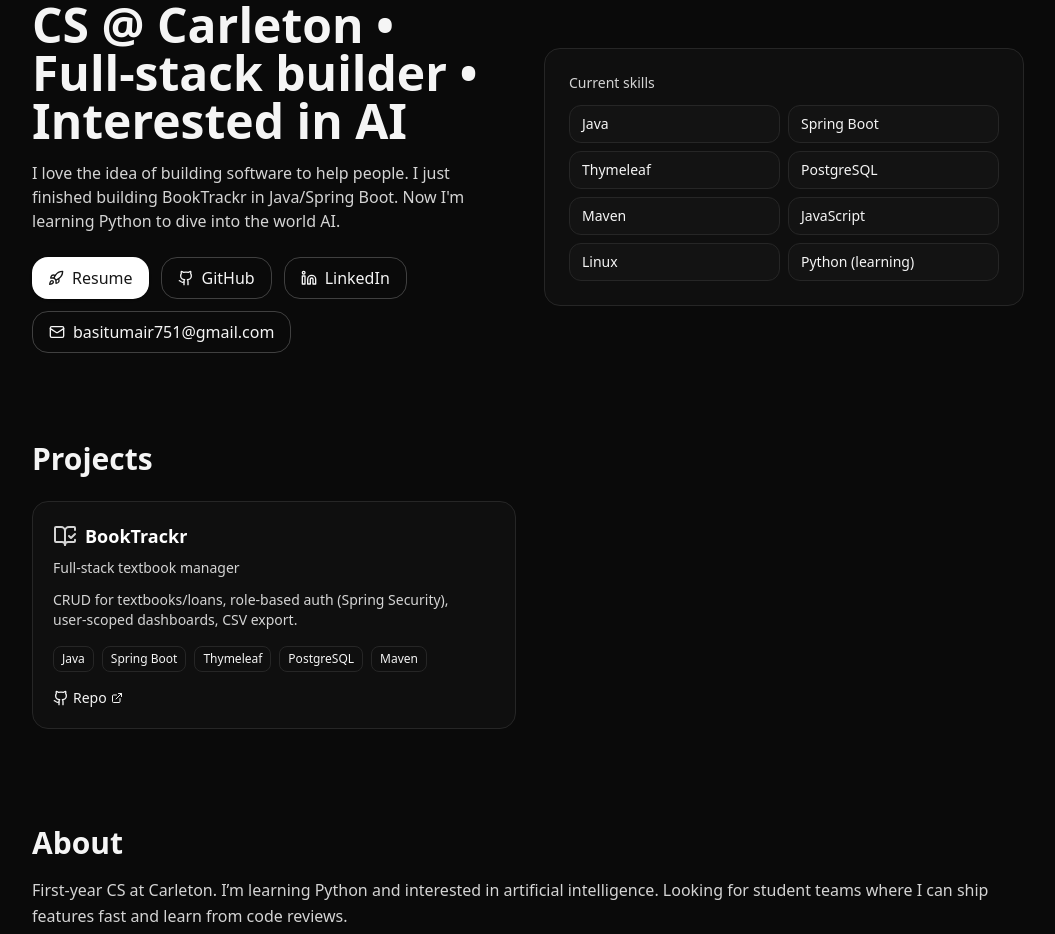
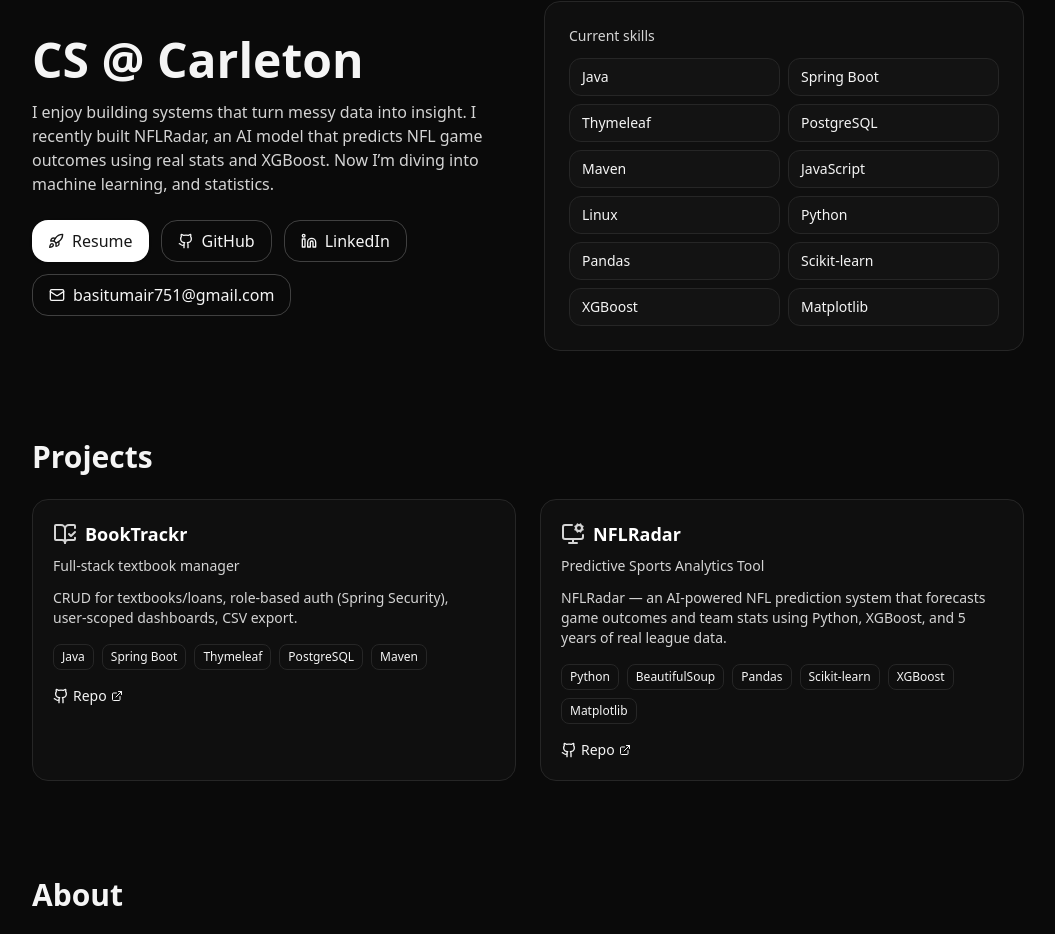
Before and after one commit to MasterBasadi/Portfolio, a React (Vite) app: page / in a window 1280 px wide. Shown: the part 112-1046 px from the top of the page, without its empty margins (112-1167 px from the left). Built offline with nearby package versions, Linux system fonts and the light colour scheme.

Commit message:
Added new project

```diff
--- a/src/App.jsx
+++ b/src/App.jsx
@@ -1,16 +1,14 @@
 import { useState } from "react";
-import { Github, Linkedin, Mail, ExternalLink, BookOpenCheck, Rocket } from "lucide-react";
+import {Github, Linkedin, Mail, ExternalLink, BookOpenCheck, Rocket, MonitorCogIcon} from "lucide-react";
 
 export default function Portfolio() {
     const [copied, setCopied] = useState(false);
     const email = "basitumair751@gmail.com";
 
     const copyEmail = async () => {
-        try {
             await navigator.clipboard.writeText(email);
             setCopied(true);
             setTimeout(() => setCopied(false), 1600);
-        } catch (e) { /* empty */ }
     };
 
     const projects = [
@@ -24,6 +22,17 @@ export default function Portfolio() {
                 repo: "https://github.com/MasterBasadi/Booktrackr",
             },
             icon: <BookOpenCheck className="w-6 h-6"/>,
+        },
+        {
+            title: "NFLRadar",
+            tagline: "Predictive Sports Analytics Tool",
+            tech: ["Python", "BeautifulSoup", "Pandas", "Scikit-learn", "XGBoost", "Matplotlib"],
+            description:
+                "NFLRadar — an AI-powered NFL prediction system that forecasts game outcomes and team stats using Python, XGBoost, and 5 years of real league data.",
+            links: {
+                repo: "https://github.com/MasterBasadi/NFLRadar",
+            },
+            icon: <MonitorCogIcon className="w-6 h-6"/>,
         },
     ];
 
@@ -46,11 +55,10 @@ export default function Portfolio() {
                 <div className="grid md:grid-cols-2 gap-8 items-center">
                     <div>
                         <h1 className="text-3xl md:text-5xl font-bold leading-tight">
-                            CS @ Carleton • Full‑stack builder • Interested in AI
+                            CS @ Carleton
                         </h1>
                         <p className="mt-4 text-neutral-300">
-                            I love the idea of building software to help people. I just finished building <span className="font-medium">BookTrackr</span> in Java/Spring Boot.
-                            Now I'm learning Python to dive into the world AI.
+                            I enjoy building systems that turn messy data into insight. I recently built NFLRadar, an AI model that predicts NFL game outcomes using real stats and XGBoost. Now I’m diving into machine learning, and statistics.
                         </p>
                         <div className="mt-6 flex flex-wrap gap-3">
                             <a
@@ -86,7 +94,7 @@ export default function Portfolio() {
                         <ul className="mt-3 grid grid-cols-2 gap-2 text-sm">
                             {[
                                 "Java", "Spring Boot", "Thymeleaf", "PostgreSQL",
-                                "Maven", "JavaScript", "Linux", "Python (learning)"
+                                "Maven", "JavaScript", "Linux", "Python", "Pandas", "Scikit-learn", "XGBoost", "Matplotlib"
                             ].map((t) => (
                                 <li key={t} className="px-3 py-2 rounded-xl border border-neutral-800 bg-neutral-900/60">{t}</li>
                             ))}
@@ -133,9 +141,7 @@ export default function Portfolio() {
             <section id="about" className="max-w-5xl mx-auto px-4 py-12">
                 <h2 className="text-2xl md:text-3xl font-semibold">About</h2>
                 <p className="mt-4 text-neutral-300 leading-relaxed">
-                    First‑year CS at Carleton.
-                    I’m learning Python and interested in artificial intelligence. Looking for student teams where I can ship features fast
-                    and learn from code reviews.
+                    Computer Science @ Carleton — passionate about AI, data science, and algorithmic systems. I’m building a foundation in ML and software engineering to eventually work on smarter, data-driven products.
                 </p>
             </section>
 
@@ -143,10 +149,10 @@ export default function Portfolio() {
             <section id="contact" className="max-w-5xl mx-auto px-4 pb-16">
                 <div className="border border-neutral-800 rounded-2xl p-6 bg-neutral-900/40">
                     <h2 className="text-2xl md:text-3xl font-semibold">Contact</h2>
-                    <p className="mt-3 text-neutral-300">Email me. Open to student dev roles, and collabs.</p>
+                    <p className="mt-3 text-neutral-300">Email me. Open to internship opportunities, student dev roles, and collabs.</p>
                     <div className="mt-4 flex gap-3">
                         <a className="inline-flex items-center gap-2 px-4 py-2 rounded-2xl border border-neutral-700 hover:border-neutral-500" href="https://github.com/MasterBasadi" target="_blank" rel="noreferrer"><Github className="w-4 h-4"/> GitHub</a>
-                        <a className="inline-flex items-center gap-2 px-4 py-2 rounded-2xl border border-neutral-700 hover:border-neutral-500" href="https://linkedin.com/in/basit-umair-358066311" target="_blank" rel="noreferrer"><Linkedin className="w-4 h-4"/> LinkedIn</a>
+                        <a className="inline-flex items-center gap-2 px-4 py-2 rounded-2xl border border-neutral-700 hover:border-neutral-500" href="https://www.linkedin.com/in/basitumair/" target="_blank" rel="noreferrer"><Linkedin className="w-4 h-4"/> LinkedIn</a>
                         <button onClick={copyEmail} className="inline-flex items-center gap-2 px-4 py-2 rounded-2xl border border-neutral-700 hover:border-neutral-500"><Mail className="w-4 h-4"/> {copied ? "Copied!" : email}</button>
                     </div>
                 </div>
```
